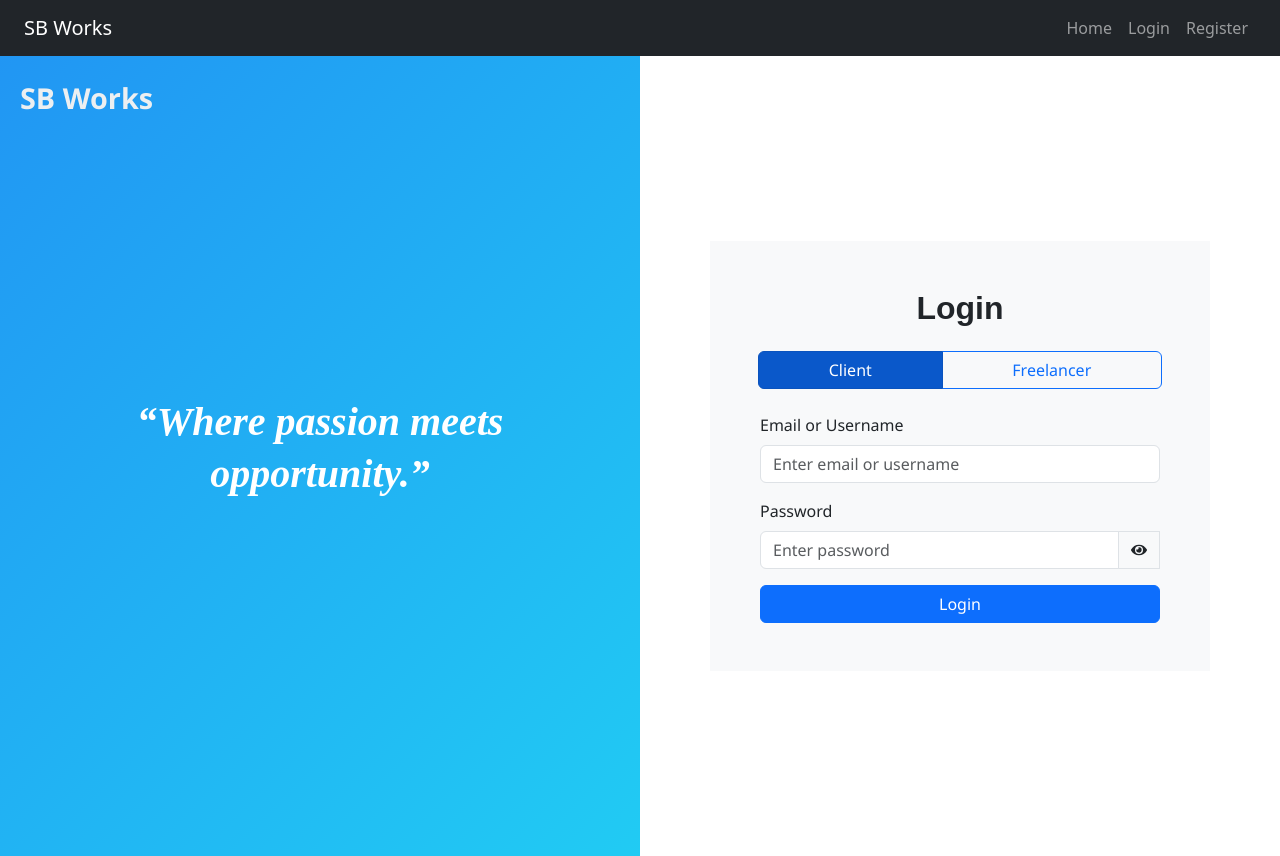
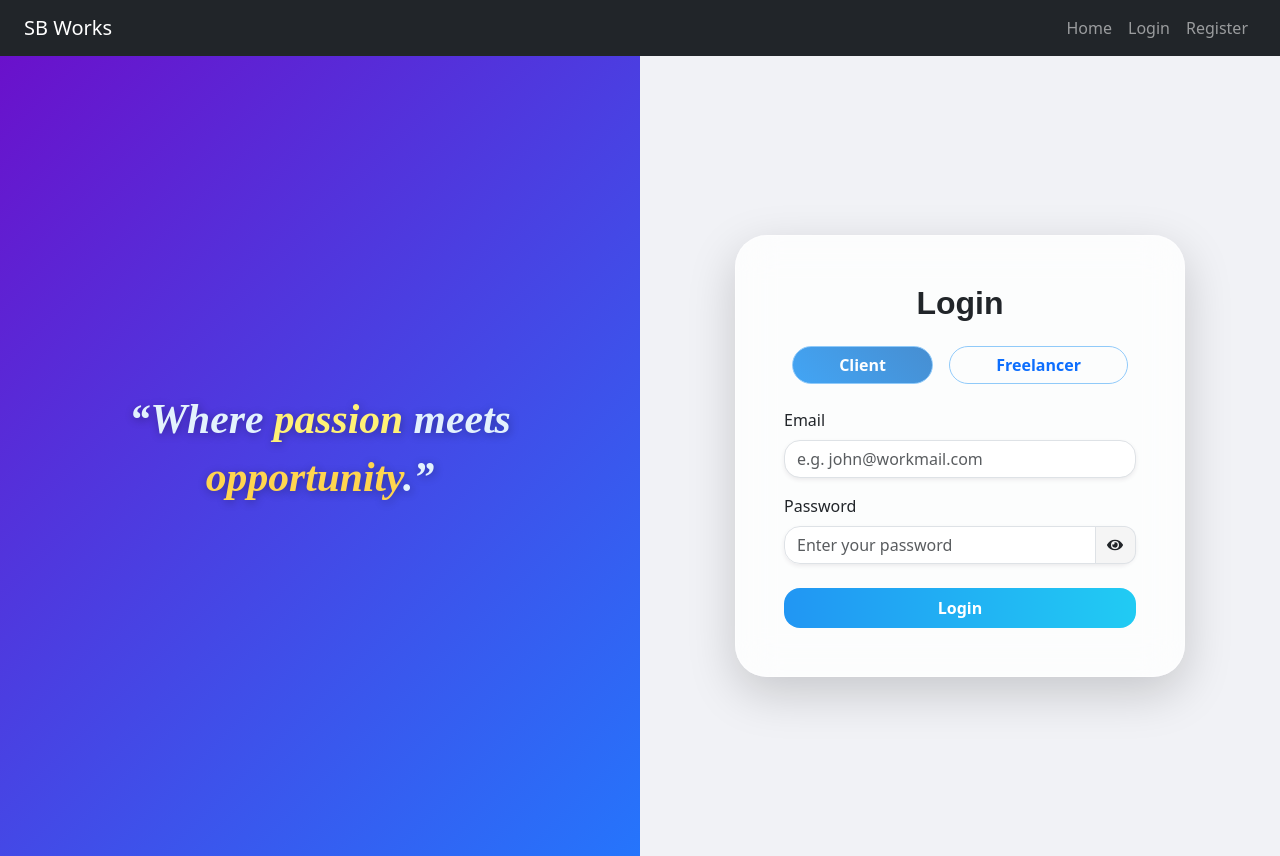
Before and after one commit to B-Acharekar/freelance-app, a React (Vite) app in the folder client/: page /login in a window 1280 px wide. Built offline with nearby package versions, Linux system fonts and the light colour scheme; the HTML template or start-up script is replaced by a standard one.

Commit message:
feat(auth): enhanced Register page UI to match Login design (gradient, glassmorphism, toggle role)

```diff
--- a/client/src/pages/Login.jsx
+++ b/client/src/pages/Login.jsx
@@ -21,7 +21,7 @@ const Login = () => {
 
   const [form, setForm] = useState({
     role: "client",
-    emailOrUsername: "",
+    email: "",
     password: "",
   });
 
@@ -35,7 +35,7 @@ const Login = () => {
     setError("");
     setLoading(true);
 
-    if (!form.emailOrUsername.trim() || !form.password.trim()) {
+    if (!form.email.trim() || !form.password.trim()) {
       setError("Please fill all fields");
       setLoading(false);
       return;
@@ -53,72 +53,71 @@ const Login = () => {
   };
 
   return (
-    <Container fluid className="vh-100">
+    <Container fluid className="vh-100 overflow-hidden">
       <Row className="h-100">
-        {/* Left Panel */}
+        {/* Left Panel with animated quote */}
         <Col
           md={6}
           className="d-flex flex-column p-5"
           style={{
-            background: "linear-gradient(135deg, #2196f3, #21cbf3)",
+            background: "linear-gradient(135deg, #6a11cb, #2575fc)",
             color: "#fff",
+            fontFamily: "'Playfair Display', serif",
             position: "relative",
-            fontFamily: "'Playfair Display', serif",
+            overflow: "hidden",
           }}
         >
-          <div
+          <div className="d-flex flex-grow-1 justify-content-center align-items-center px-3">
+            <blockquote
+              className="text-center animate__animated animate__fadeInUp"
               style={{
-              position: "absolute",
-              top: 20,
-              left: 20,
-              fontWeight: "700",
-              fontSize: "1.8rem",
-              color: "#eceff1",
-              fontFamily: "'Segoe UI', Tahoma, Geneva, Verdana, sans-serif",
+                fontSize: "2.6rem",
+                fontStyle: "italic",
+                fontWeight: "600",
+                lineHeight: "1.4",
+                maxWidth: "600px",
                 userSelect: "none",
+                color: "#e3f2fd",
+                textShadow: "1px 2px 10px rgba(0,0,0,0.3)",
+                animationDelay: "0.5s",
               }}
             >
-            SB Works
-          </div>
-
-          <div className="d-flex flex-grow-1 justify-content-center align-items-center">
-            <blockquote
-              className="text-center"
-              style={{
-                fontSize: "2.5rem",
-                fontStyle: "italic",
-                fontWeight: "600",
-                lineHeight: "1.3",
-                maxWidth: "500px",
-                userSelect: "none",
-              }}
-            >
-              “Where passion meets opportunity.”
+              “Where <span style={{ color: "#fff176" }}>passion</span> meets{" "}
+              <span style={{ color: "#ffd54f" }}>opportunity</span>.”
             </blockquote>
           </div>
         </Col>
 
-        {/* Right Panel */}
+        {/* Right Panel with glassmorphism form */}
         <Col
           md={6}
-          className="d-flex flex-column justify-content-center align-items-center p-5 bg-light"
+          className="d-flex justify-content-center align-items-center p-4"
           style={{
-            fontFamily: "'Segoe UI', Tahoma, Geneva, Verdana, sans-serif",
-            maxWidth: "500px",
-            margin: "auto",
+            background: "#f1f2f6",
           }}
         >
-          {loading && <ProgressBar animated now={100} className="w-100 mb-3" />}
-
+          <div
+            className="glass-card p-5 rounded-5 shadow-lg w-100 animate__animated animate__fadeIn"
+            style={{
+              maxWidth: "450px",
+              backdropFilter: "blur(20px)",
+              backgroundColor: "rgba(255, 255, 255, 0.8)",
+              border: "1px solid rgba(255, 255, 255, 0.4)",
+              boxShadow: "0 8px 32px 0 rgba(31, 38, 135, 0.2)",
+            }}
+          >
             <h2
-            className="mb-4 fw-semibold text-center"
-            style={{ fontFamily: "'Montserrat', sans-serif" }}
+              className="text-center mb-4"
+              style={{
+                fontFamily: "'Montserrat', sans-serif",
+                fontWeight: "700",
+              }}
             >
               Login
             </h2>
 
             {/* Role toggle */}
-          <ButtonGroup className="mb-4 w-100 justify-content-center">
+            <ButtonGroup className="mb-4 w-100 d-flex justify-content-center">
               {["client", "freelancer"].map((role) => (
                 <ToggleButton
                   key={role}
@@ -131,77 +130,90 @@ const Login = () => {
                   onChange={(e) =>
                     setForm({ ...form, role: e.currentTarget.value })
                   }
-                style={{ minWidth: "120px" }}
+                  className="mx-2 rounded-pill fw-semibold"
+                  style={{
+                    minWidth: "130px",
+                    background:
+                      form.role === role
+                        ? "linear-gradient(45deg, #42a5f5, #478ed1)"
+                        : "transparent",
+                    borderColor: "#90caf9",
+                  }}
                 >
                   {role.charAt(0).toUpperCase() + role.slice(1)}
                 </ToggleButton>
               ))}
             </ButtonGroup>
 
-          <Form
-            onSubmit={handleSubmit}
-            noValidate
-            style={{ width: "100%", maxWidth: "400px", margin: "0 auto" }}
-          >
-            <Form.Group className="mb-3" controlId="emailOrUsername">
-              <Form.Label>Email or Username</Form.Label>
+            {/* Form */}
+            <Form onSubmit={handleSubmit} noValidate>
+              <Form.Group className="mb-3" controlId="email">
+                <Form.Label>Email</Form.Label>
                 <Form.Control
                   type="text"
-                placeholder="Enter email or username"
-                value={form.emailOrUsername}
+                  placeholder="e.g. john@workmail.com"
+                  value={form.email}
                   onChange={(e) =>
-                  setForm({ ...form, emailOrUsername: e.target.value })
+                    setForm({ ...form, email: e.target.value })
                   }
-                isInvalid={!!error && !form.emailOrUsername.trim()}
-                required
+                  isInvalid={!!error && !form.email.trim()}
+                  className="rounded-4 shadow-sm"
                 />
                 <Form.Control.Feedback type="invalid">
-                Please enter your email or username.
+                  Please enter your email.
                 </Form.Control.Feedback>
               </Form.Group>
 
               <Form.Group className="mb-3" controlId="password">
                 <Form.Label>Password</Form.Label>
-              <InputGroup>
+                <InputGroup className="rounded-4 shadow-sm">
                   <Form.Control
                     type={showPassword ? "text" : "password"}
-                  placeholder="Enter password"
+                    placeholder="Enter your password"
                     value={form.password}
                     onChange={(e) =>
                       setForm({ ...form, password: e.target.value })
                     }
                     isInvalid={!!error && !form.password.trim()}
-                  required
+                    className="rounded-start-4"
                   />
                   <InputGroup.Text
-                  style={{ cursor: "pointer" }}
+                    style={{
+                      cursor: "pointer",
+                      backgroundColor: "#f5f5f5",
+                      borderLeft: 0,
+                      borderRadius: "0 12px 12px 0",
+                    }}
                     onClick={() => setShowPassword(!showPassword)}
                     tabIndex={-1}
-                  aria-label={showPassword ? "Hide password" : "Show password"}
                   >
                     {showPassword ? <FaEyeSlash /> : <FaEye />}
                   </InputGroup.Text>
+                </InputGroup>
                 <Form.Control.Feedback type="invalid">
                   Please enter your password.
                 </Form.Control.Feedback>
-              </InputGroup>
               </Form.Group>
 
               {error && (
-              <div className="text-danger mb-3" style={{ userSelect: "none" }}>
-                {error}
-              </div>
+                <div className="text-danger mb-3 text-center">{error}</div>
               )}
 
               <Button
                 type="submit"
                 variant="primary"
-              className="w-100"
+                className="w-100 py-2 mt-2 rounded-4 fw-bold"
+                style={{
+                  background:
+                    "linear-gradient(90deg, #2196f3 0%, #21cbf3 100%)",
+                  border: "none",
+                }}
                 disabled={loading}
               >
                 Login
               </Button>
             </Form>
+          </div>
         </Col>
       </Row>
     </Container>
--- a/client/src/pages/Register.jsx
+++ b/client/src/pages/Register.jsx
@@ -17,79 +17,74 @@ const Register = () => {
   const [form, setForm] = useState({
     name: "",
     email: "",
-    phone: "",
     password: "",
+    confirmPassword: "",
     role: "client",
   });
 
+  const [error, setError] = useState("");
+
   const handleSubmit = async (e) => {
     e.preventDefault();
+    setError("");
+
+    if (form.password !== form.confirmPassword) {
+      setError("Passwords do not match.");
+      return;
+    }
+
     try {
       await registerUser(form);
       navigate("/login");
     } catch (err) {
-      alert("Registration failed");
+      setError("Registration failed. Please try again.");
     }
   };
 
   return (
-    <Container fluid className="vh-100">
-      <Row className="h-100">
+    <Container fluid className="vh-100 p-0">
+      <Row className="h-100 g-0">
         {/* Left Panel */}
         <Col
           md={6}
-          className="d-flex flex-column p-5"
+          className="d-flex flex-column justify-content-center align-items-center text-white p-5"
           style={{
-            background: "linear-gradient(135deg, #2196f3, #21cbf3)",
-            color: "#fff",
-            position: "relative",
-            fontFamily: "'Playfair Display', serif",
+            background: "linear-gradient(to right, #6a11cb, #2575fc)",
+            fontFamily: "'Segoe UI', sans-serif",
           }}
         >
-          {/* SB Works top-left */}
-          <div
+          <h1 style={{ fontSize: "3rem", fontWeight: "bold" }}>SB Works</h1>
+          <p
+            className="text-center mt-4"
             style={{
-              position: "absolute",
-              top: 20,
-              left: 20,
-              fontWeight: "700",
-              fontSize: "1.8rem",
-              color: "#eceff1",
-              fontFamily: "'Segoe UI', Tahoma, Geneva, Verdana, sans-serif",
-              userSelect: "none",
+              fontSize: "1.5rem",
+              maxWidth: "500px",
+              fontStyle: "italic",
+              opacity: 0.95,
             }}
           >
-            SB Works
-          </div>
-
-          {/* Centered quote */}
-          <div className="d-flex flex-grow-1 justify-content-center align-items-center">
-            <blockquote
-              className="text-center"
-              style={{
-                fontSize: "2.5rem",
-                fontStyle: "italic",
-                fontWeight: "600",
-                lineHeight: "1.3",
-                maxWidth: "500px",
-                userSelect: "none",
-              }}
-            >
-              “Do what you love, and you’ll never work a day in your life.”
-            </blockquote>
-          </div>
+            “Do what you love, and you’ll never work a day in your life.”
+          </p>
         </Col>
 
         {/* Right Panel */}
         <Col
           md={6}
-          className="d-flex justify-content-center align-items-center p-5 bg-light"
-          style={{ fontFamily: "'Segoe UI', Tahoma, Geneva, Verdana, sans-serif" }}
+          className="d-flex justify-content-center align-items-center"
+          style={{ backgroundColor: "#f9f9f9" }}
         >
-          <div style={{ width: "100%", maxWidth: "500px" }}>
-            <h2 className="mb-4 fw-semibold text-center">Create an Account</h2>
+          <div
+            className="p-4 shadow-lg rounded-4 w-100"
+            style={{
+              maxWidth: "450px",
+              background: "rgba(255, 255, 255, 0.95)",
+              border: "1px solid #e0e0e0",
+              backdropFilter: "blur(10px)",
+            }}
+          >
+            <h3 className="text-center mb-4 fw-bold">Create an Account</h3>
 
-            {/* Role Switch */}
+            {/* Role toggle */}
             <Form.Group className="mb-4 text-center">
               <ButtonGroup>
                 {["client", "freelancer"].map((role) => (
@@ -106,6 +101,7 @@ const Register = () => {
                     onChange={(e) =>
                       setForm({ ...form, role: e.currentTarget.value })
                     }
+                    className="mx-2 rounded-pill px-4 fw-semibold"
                   >
                     {role.charAt(0).toUpperCase() + role.slice(1)}
                   </ToggleButton>
@@ -119,34 +115,26 @@ const Register = () => {
                 <Form.Control
                   type="text"
                   required
+                  placeholder="John Doe"
                   value={form.name}
                   onChange={(e) =>
                     setForm({ ...form, name: e.target.value })
                   }
+                  className="rounded-3"
                 />
               </Form.Group>
 
               <Form.Group className="mb-3">
-                <Form.Label>Email Address</Form.Label>
+                <Form.Label>Email address</Form.Label>
                 <Form.Control
                   type="email"
                   required
+                  placeholder="john@example.com"
                   value={form.email}
                   onChange={(e) =>
                     setForm({ ...form, email: e.target.value })
                   }
-                />
-              </Form.Group>
-
-              <Form.Group className="mb-3">
-                <Form.Label>Phone Number</Form.Label>
-                <Form.Control
-                  type="tel"
-                  required
-                  value={form.phone}
-                  onChange={(e) =>
-                    setForm({ ...form, phone: e.target.value })
-                  }
+                  className="rounded-3"
                 />
               </Form.Group>
 
@@ -155,15 +143,42 @@ const Register = () => {
                 <Form.Control
                   type="password"
                   required
+                  placeholder="Enter password"
                   value={form.password}
                   onChange={(e) =>
                     setForm({ ...form, password: e.target.value })
                   }
+                  className="rounded-3"
                 />
               </Form.Group>
 
-              <Button type="submit" variant="primary" className="w-100">
-                Create an Account
+              <Form.Group className="mb-3">
+                <Form.Label>Confirm Password</Form.Label>
+                <Form.Control
+                  type="password"
+                  required
+                  placeholder="Re-enter password"
+                  value={form.confirmPassword}
+                  onChange={(e) =>
+                    setForm({
+                      ...form,
+                      confirmPassword: e.target.value,
+                    })
+                  }
+                  className="rounded-3"
+                />
+              </Form.Group>
+
+              {error && (
+                <div className="text-danger mb-3 text-center">{error}</div>
+              )}
+
+              <Button
+                type="submit"
+                variant="primary"
+                className="w-100 mt-2 fw-bold rounded-3"
+              >
+                Register
               </Button>
             </Form>
           </div>
```
Lines whose indentation alone changed are shown as unchanged.
